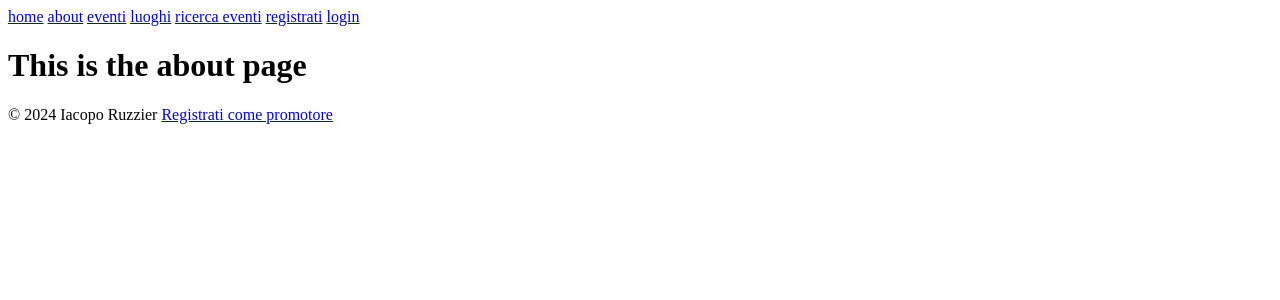
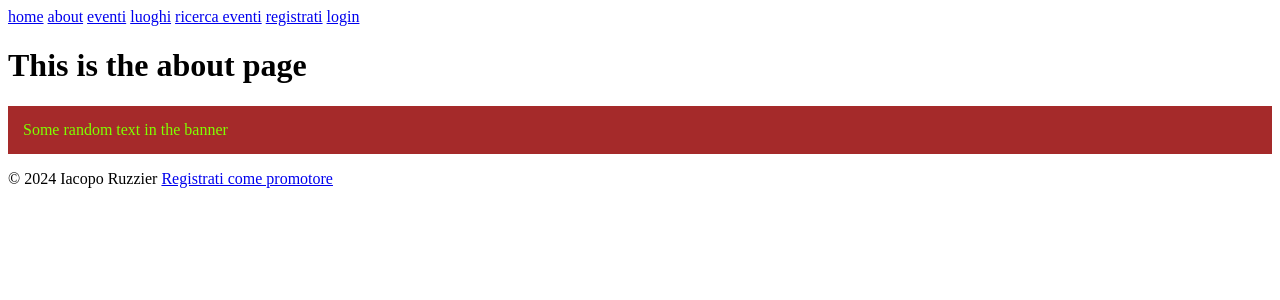
Before and after one commit to Hoolywear/tec_folklore_prj, a Django app: page /about/ in a window 1280 px wide. Shown: the top 300 px of the page. Run offline with Django 4.2, Linux system fonts and the light colour scheme; parts of the project's set-up code (start-up, migrations or seed data) failed here and were passed over.

Commit message:
add banner template

```diff
--- a/templates/403.html
+++ b/templates/403.html
@@ -14,3 +14,6 @@
     {% endif %}
     <a type="button" href="/">Ritorna alla home</a>
 {% endblock %}
+
+{% block banner %}
+{% endblock %}
--- /dev/null
+++ b/templates/banner.html
@@ -0,0 +1 @@
+<div style="color: chartreuse; background-color: brown; padding: 15px;">Some random text in the banner</div>
--- a/templates/base.html
+++ b/templates/base.html
@@ -26,6 +26,9 @@
 {% block content %}
     <h1>This content should be replaced</h1>
 {% endblock %}
+{% block banner %}
+    {% include 'banner.html' %}
+{% endblock %}
 {% block footer %}
     {% include 'footer.html' %}
 {% endblock %}
--- a/templates/index.html
+++ b/templates/index.html
@@ -8,3 +8,6 @@
 	<h1>Hub Folklore 3.0</h1>
     <h2><a href="{% url 'search' %}">Cerca eventi</a></h2>
 {% endblock %}
+
+{% block banner %}
+{% endblock %}
--- /dev/null
+++ b/users/templates/users/base_profile.html
@@ -0,0 +1,4 @@
+{% extends 'base.html' %}
+
+{% block banner %}
+{% endblock %}
```
